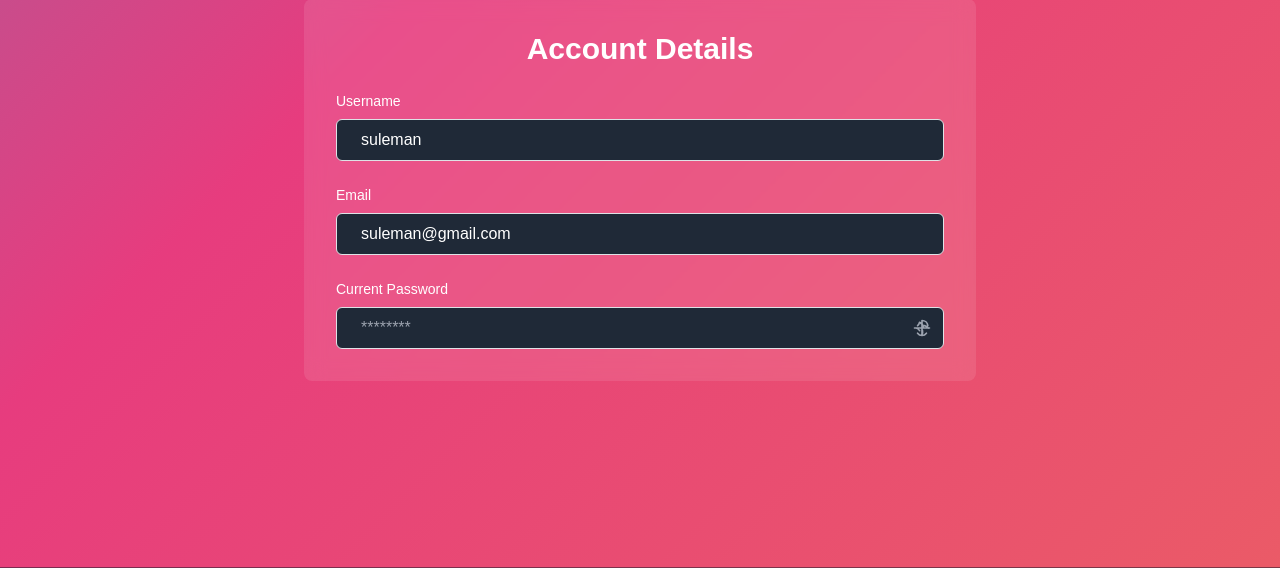
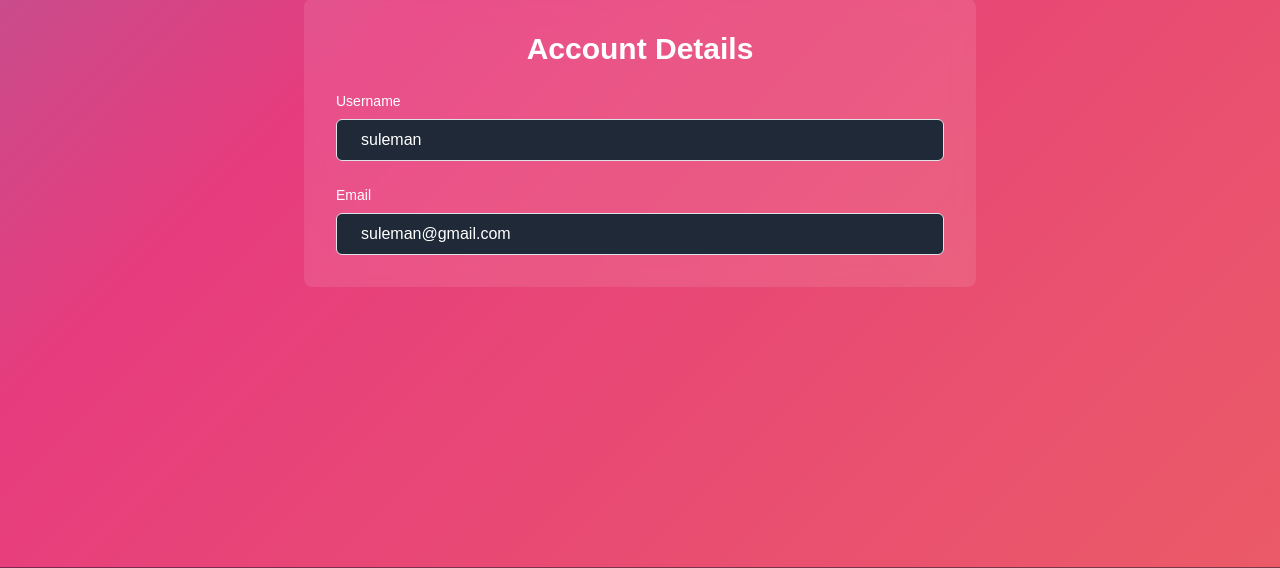
Before and after one commit to SulemanAwais/django-CRUD, a Django app: page /my_profile/ in a window 1280 px wide. Shown: the part 121-689 px from the top of the page. Run offline with Django 5.2, Linux system fonts and the light colour scheme; a user stored in the database is signed in.

Commit message:
Update index.html

```diff
--- a/playground/templates/my_profile/index.html
+++ b/playground/templates/my_profile/index.html
@@ -61,19 +61,19 @@
                         class="w-full px-4 py-2 rounded-md bg-gray-800 text-white border border-gray-700"
                         value="{{ email }}">
                 </div>
-                <div>
-                    <label for="currentPassword" class="block text-sm font-medium mb-2">Current Password</label>
-                    <div class="relative">
-                        <input type="password" id="currentPassword" name="currentPassword" readonly
-                            class="w-full px-4 py-2 rounded-md bg-gray-800 text-white border border-gray-700"
-                            value="{{ password }}" placeholder="********">
-                        <button type="button" id="togglePassword" class="absolute inset-y-0 right-0 pr-3 flex items-center text-gray-400 hover:text-gray-600">
-                            <svg class="w-5 h-5" fill="none" stroke="currentColor" viewBox="0 0 24 24" xmlns="http://www.w3.org/2000/svg">
-                                <path stroke-linecap="round" stroke-linejoin="round" stroke-width="2" d="M3 12h18M12 3v18m9-9H3M9 5.25a7.003 7.003 0 014.57 5.345m-1.012 4.284A7.003 7.003 0 0112 19.75M9 5.25A7.003 7.003 0 016.73 9.22M5 12a7.003 7.003 0 014.12 3.22M15 9.2A7.003 7.003 0 0119.55 12M12 3A7.003 7.003 0 0119 9.2M12 21a7.003 7.003 0 01-5.31-2.75M12 21a7.003 7.003 0 005.31-2.75" />
-                            </svg>
-                        </button>
-                    </div>
-                </div>
+<!--                <div>-->
+<!--                    <label for="currentPassword" class="block text-sm font-medium mb-2">Current Password</label>-->
+<!--                    <div class="relative">-->
+<!--                        <input type="password" id="currentPassword" name="currentPassword" readonly-->
+<!--                            class="w-full px-4 py-2 rounded-md bg-gray-800 text-white border border-gray-700"-->
+<!--                            value="{{ password }}" placeholder="********">-->
+<!--                        <button type="button" id="togglePassword" class="absolute inset-y-0 right-0 pr-3 flex items-center text-gray-400 hover:text-gray-600">-->
+<!--                            <svg class="w-5 h-5" fill="none" stroke="currentColor" viewBox="0 0 24 24" xmlns="http://www.w3.org/2000/svg">-->
+<!--                                <path stroke-linecap="round" stroke-linejoin="round" stroke-width="2" d="M3 12h18M12 3v18m9-9H3M9 5.25a7.003 7.003 0 014.57 5.345m-1.012 4.284A7.003 7.003 0 0112 19.75M9 5.25A7.003 7.003 0 016.73 9.22M5 12a7.003 7.003 0 014.12 3.22M15 9.2A7.003 7.003 0 0119.55 12M12 3A7.003 7.003 0 0119 9.2M12 21a7.003 7.003 0 01-5.31-2.75M12 21a7.003 7.003 0 005.31-2.75" />-->
+<!--                            </svg>-->
+<!--                        </button>-->
+<!--                    </div>-->
+<!--                </div>-->
             </form>
         </div>
     </main>
```
